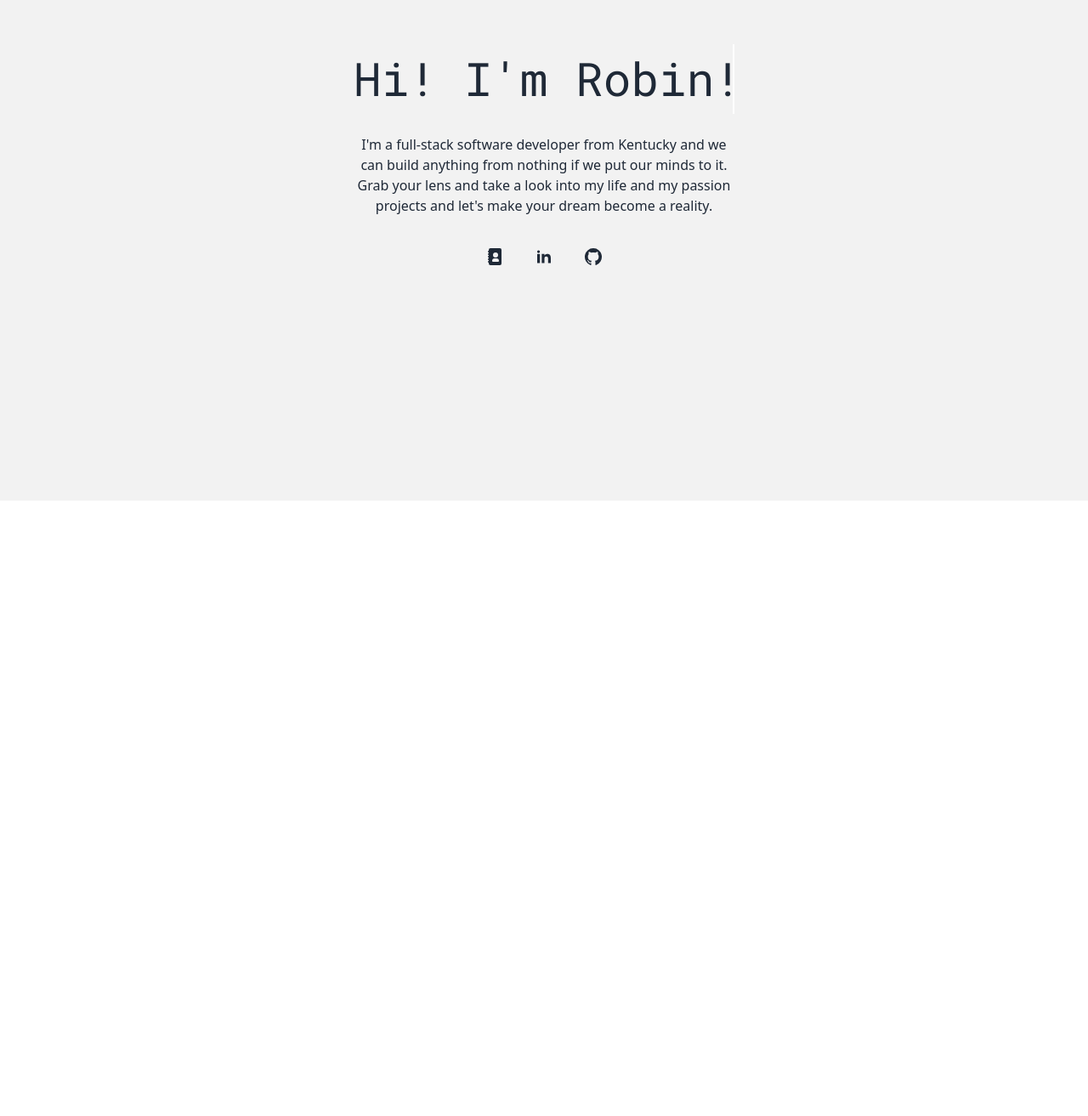
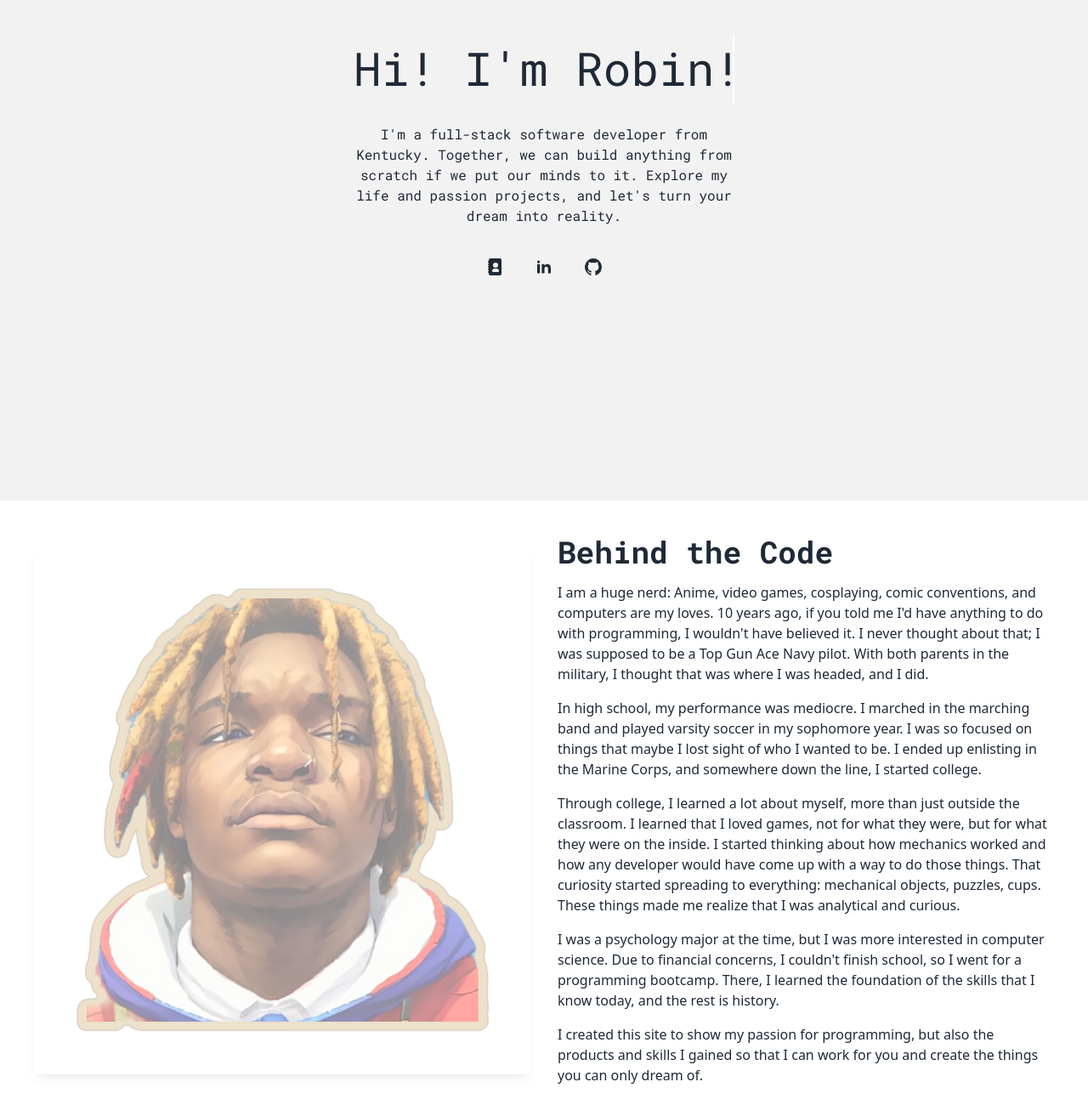
Before and after one commit to robinkelsickii/dev-portfolio, a Vue app: page / in a window 1280 px wide. Shown: the part 211-1524 px from the top of the page at 85% size. Before the commit the page ends 800 px from the top, so only its background shows below. Built offline with nearby package versions, Linux system fonts and the light colour scheme.

Commit message:
Add AboutMe component and update App.vue with personal introduction

```diff
--- a/src/App.vue
+++ b/src/App.vue
@@ -1,7 +1,9 @@
 <script>
+import AboutMe from './components/AboutMe.vue'
+
 export default {
   name: 'App',
-  components: {},
+  components: { AboutMe },
 }
 </script>
 
@@ -11,10 +13,10 @@ export default {
       <div class="hero-content text-center">
         <div class="max-w-md">
           <h1 class="typingEffect text-5.4xl font-roboto-mono">Hi! I'm Robin!</h1>
-          <p class="py-6">
-            I'm a full-stack software developer from Kentucky and we can build anything from nothing
-            if we put our minds to it. Grab your lens and take a look into my life and my passion
-            projects and let's make your dream become a reality.
+          <p class="py-6 font-roboto-mono">
+            I'm a full-stack software developer from Kentucky. Together, we can build anything from
+            scratch if we put our minds to it. Explore my life and passion projects, and let's turn
+            your dream into reality.
           </p>
           <a class="btn btn-ghost">
             <svg
@@ -76,6 +78,7 @@ export default {
       </div>
     </div>
   </div>
+  <AboutMe />
 </template>
 
 <style>
--- /dev/null
+++ b/src/components/AboutMe.vue
@@ -0,0 +1,55 @@
+<script>
+export default {
+  name: 'AboutMe',
+}
+</script>
+
+<template>
+  <div class="container mx-auto p-6">
+    <div class="flex flex-col md:flex-row items-center">
+      <div class="md:w-1/2 p-4">
+        <img
+          src="../assets/ai-portrait.png"
+          alt="An Ai Portrait of Me"
+          class="rounded-lg shadow-lg opacity-50"
+        />
+      </div>
+      <div class="md:w-1/2 p-4">
+        <h1 class="text-4xl font-bold mb-4 font-roboto-mono">Behind the Code</h1>
+        <p class="mb-4">
+          I am a huge nerd: Anime, video games, cosplaying, comic conventions, and computers are my
+          loves. 10 years ago, if you told me I'd have anything to do with programming, I wouldn't
+          have believed it. I never thought about that; I was supposed to be a Top Gun Ace Navy
+          pilot. With both parents in the military, I thought that was where I was headed, and I
+          did.
+        </p>
+        <p class="mb-4">
+          In high school, my performance was mediocre. I marched in the marching band and played
+          varsity soccer in my sophomore year. I was so focused on things that maybe I lost sight of
+          who I wanted to be. I ended up enlisting in the Marine Corps, and somewhere down the line,
+          I started college.
+        </p>
+        <p class="mb-4">
+          Through college, I learned a lot about myself, more than just outside the classroom. I
+          learned that I loved games, not for what they were, but for what they were on the inside.
+          I started thinking about how mechanics worked and how any developer would have come up
+          with a way to do those things. That curiosity started spreading to everything: mechanical
+          objects, puzzles, cups. These things made me realize that I was analytical and curious.
+        </p>
+        <p class="mb-4">
+          I was a psychology major at the time, but I was more interested in computer science. Due
+          to financial concerns, I couldn't finish school, so I went for a programming bootcamp.
+          There, I learned the foundation of the skills that I know today, and the rest is history.
+        </p>
+        <p>
+          I created this site to show my passion for programming, but also the products and skills I
+          gained so that I can work for you and create the things you can only dream of.
+        </p>
+      </div>
+    </div>
+  </div>
+</template>
+
+<style scoped>
+/* Add any styles specific to this component here */
+</style>
```
Also changed, not shown: src/assets/ai-portrait.png (added), src/components/About.vue (deleted).
